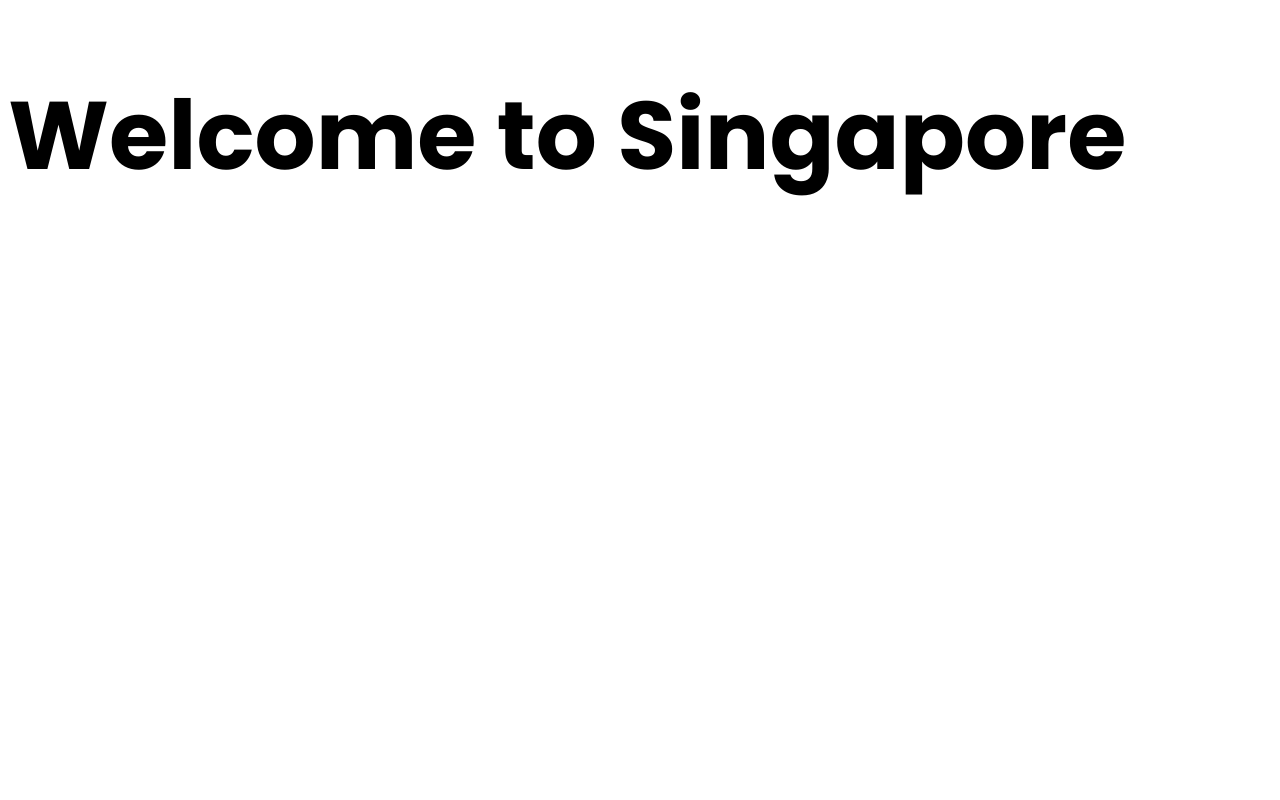
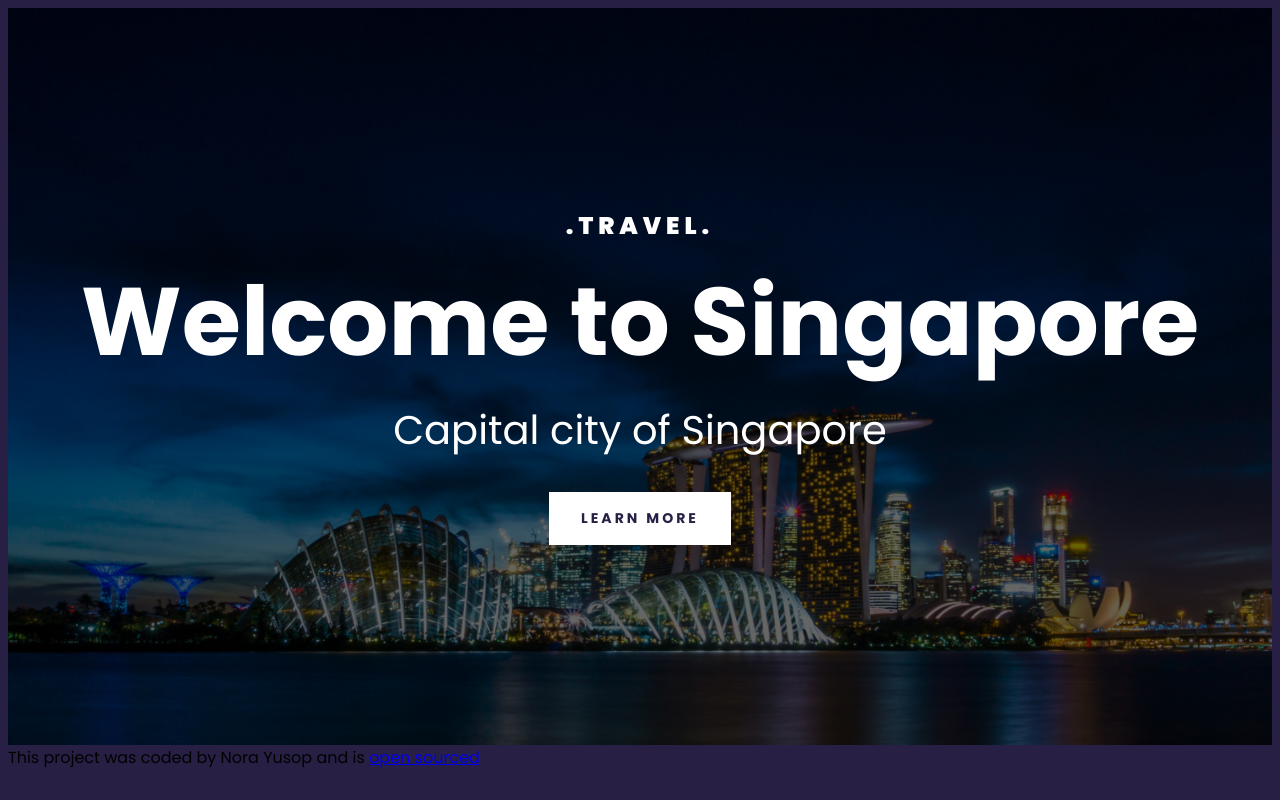
Before and after one commit to Wintermariesolstice/travel-project, a plain HTML site: page index.html in a window 1280 px wide. Drawn offline with Linux system fonts and the light colour scheme.

Commit message:
Header for landing page

```diff
--- a/index.html
+++ b/index.html
@@ -13,7 +13,24 @@
     <link rel="stylesheet" href="src/styles.css" />
     <title>Welcome to Singapore</title>
   </head>
-  <body>
-    <h1>Welcome to Singapore</h1>
+   <body>
+    <div class="container">
+      <header>
+        <h3>.TRAVEL.</h3>
+        <h1>Welcome to Singapore</h1>
+        <h2>Capital city of Singapore</h2>
+        <a href="#more">Learn more</a>
+      </header>
+      <footer>
+        This project was coded by Nora Yusop and is
+        <a
+          href="https://github.com/Wintermariesolstice/travel-project"
+          target="_blank"
+        >
+          open sourced</a
+        >
+      </footer>
+    </div>
   </body>
+
 </html>
--- a/src/styles.css
+++ b/src/styles.css
@@ -1,7 +1,74 @@
-h1 {
+body {
   font-family: "Poppins", sans-serif;
-  font-style: normal;
+  background: #272044;
+}
+
+.container {
+  max-width: 1400px;
+  margin: 0 auto;
+}
+
+header {
+  background-image: linear-gradient(rgba(0, 0, 0, 0.6), rgba(0, 0, 0, 0.6)),
+    url("../images/night\ scene\ singapore.jpg");
+  background-repeat: no-repeat;
+  background-size: cover;
+  color: white;
+  text-align: center;
+  padding: 200px 0;
+}
+
+header h1 {
   font-weight: 700;
   font-size: 96px;
-  line-height: 144px;
+  line-height: 1;
+  margin: 30px 0;
 }
+
+header h2 {
+  font-weight: 400;
+  font-size: 40px;
+  line-height: 1.5;
+  margin: 0;
+}
+
+header h3 {
+  font-weight: 900;
+  font-size: 24px;
+  line-height: 1.5;
+  letter-spacing: 5px;
+  margin: 0;
+}
+
+header a {
+  font-weight: 700;
+  font-size: 14px;
+  line-height: 1.5;
+  text-align: center;
+  color: #272044;
+  padding: 16px 32px;
+  margin-top: 32px;
+  display: inline-block;
+  letter-spacing: 3px;
+  text-decoration: none;
+  text-transform: uppercase;
+  background: white;
+}
+
+@media (max-width: 900px) {
+  header {
+    padding: 60px 0;
+  }
+
+  header h1 {
+    font-size: 48px;
+  }
+
+  header h2 {
+    font-size: 20px;
+  }
+
+  header h3 {
+    font-size: 12px;
+  }
+}
```
